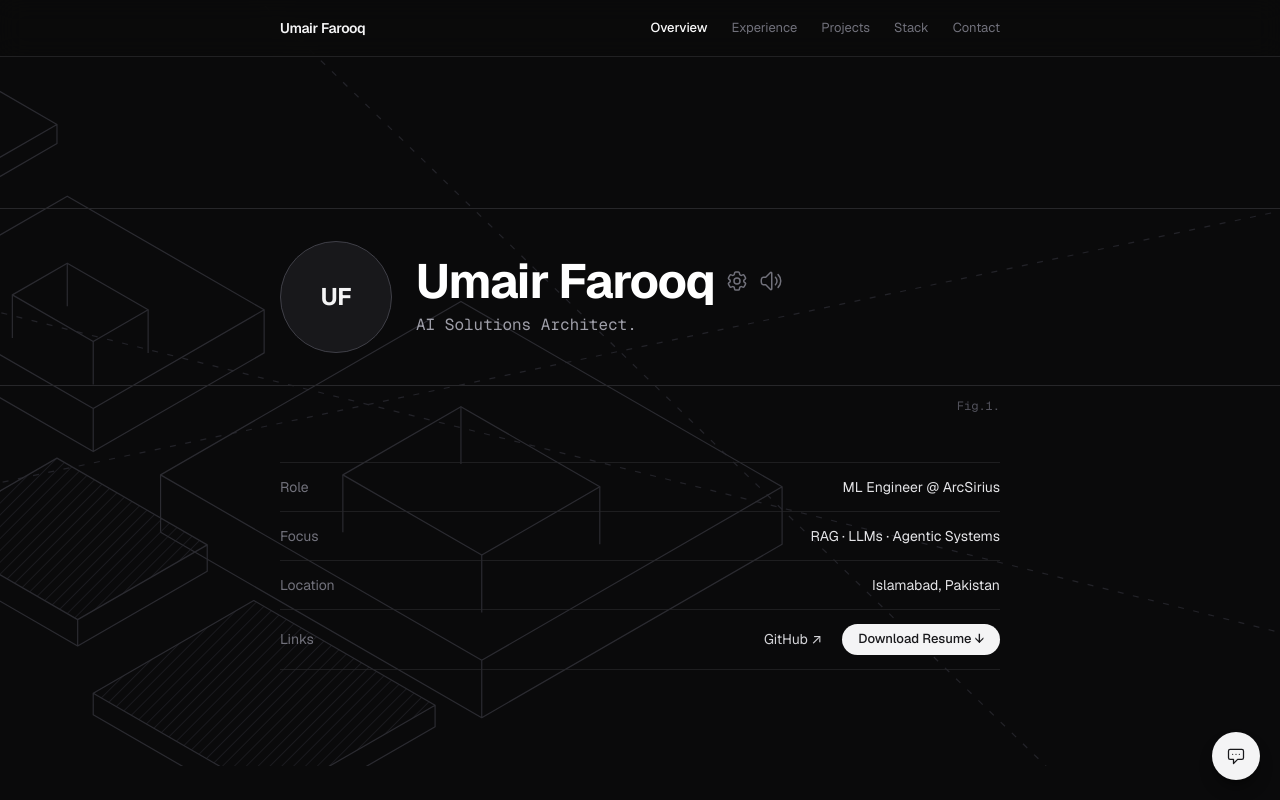
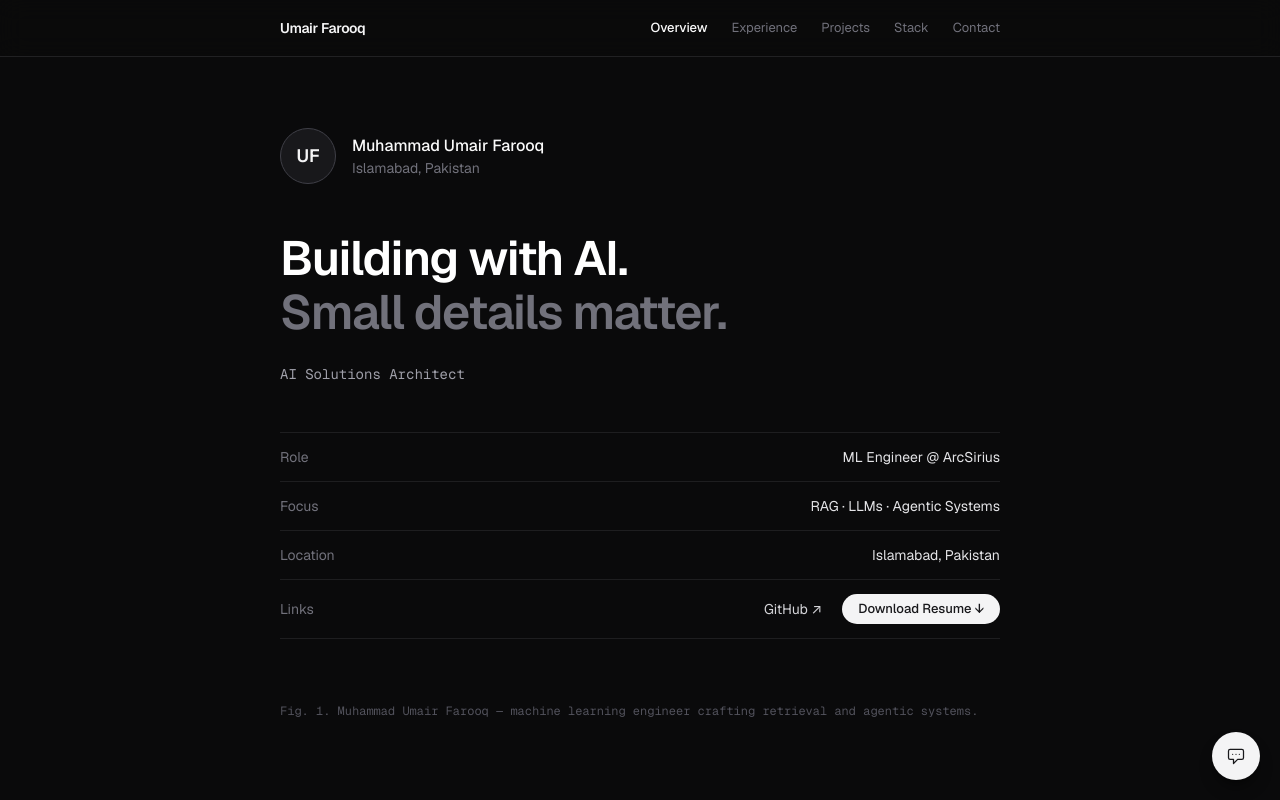
Before and after one commit to Umair-Farooque/Portfolio, a React (Vite) app: page / in a window 1280 px wide. Shown: the top 800 px of the page. Built offline with nearby package versions, Linux system fonts and the light colour scheme; the HTML template or start-up script is replaced by a standard one.

Commit message:
revert: restore previous hero section layout (remove isometric wireframe scene and name band) - keep dark theme colors to match rest of site

```diff
--- a/src/components/Hero.tsx
+++ b/src/components/Hero.tsx
@@ -74,98 +74,7 @@ class TextScramble {
     }
 }
 
-const roles = ['Machine Learning Engineer.', 'AI Solutions Architect.', 'RAG & LLM Specialist.'];
-
-/* ---------- Isometric wireframe scene ---------- */
-
-type Pt = [number, number];
-
-const COS30 = Math.cos(Math.PI / 6);
-
-const project = (x: number, y: number, z: number): Pt => [(x - y) * COS30, (x + y) * 0.5 - z];
-
-const fmt = (p: Pt) => `${p[0].toFixed(1)},${p[1].toFixed(1)}`;
-const poly = (pts: Pt[]) => pts.map(fmt).join(' ');
-const seg = (pts: Pt[]) => pts.map(fmt).join(' L');
-
-interface BoxProps {
-    x: number;
-    y: number;
-    z: number;
-    w: number;
-    d: number;
-    h: number;
-    hatch?: boolean;
-    holeInset?: number;
-}
-
-const IsoBox = ({ x, y, z, w, d, h, hatch, holeInset }: BoxProps) => {
-    const t1 = project(x, y, z + h);
-    const t2 = project(x + w, y, z + h);
-    const t3 = project(x + w, y + d, z + h);
-    const t4 = project(x, y + d, z + h);
-    const b2 = project(x + w, y, z);
-    const b3 = project(x + w, y + d, z);
-    const b4 = project(x, y + d, z);
-
-    const outline = `M ${seg([t1, t2, b2, b3, b4, t4])} Z M ${seg([t2, t3])} M ${seg([t3, b3])} M ${seg([t4, t3])}`;
-
-    return (
-        <g stroke="#2b2b31" strokeWidth="1" fill="none" strokeLinejoin="round">
-            {hatch && <polygon points={poly([t1, t2, t3, t4])} fill="url(#isoHatch)" stroke="none" />}
-            <path d={outline} />
-            {holeInset != null && (
-                <>
-                    {(() => {
-                        const i1 = project(x + holeInset, y + holeInset, z + h);
-                        const i2 = project(x + w - holeInset, y + holeInset, z + h);
-                        const i3 = project(x + w - holeInset, y + d - holeInset, z + h);
-                        const i4 = project(x + holeInset, y + d - holeInset, z + h);
-                        const j1 = project(x + holeInset, y + holeInset, z);
-                        const j2 = project(x + w - holeInset, y + holeInset, z);
-                        const j3 = project(x + w - holeInset, y + d - holeInset, z);
-                        const j4 = project(x + holeInset, y + d - holeInset, z);
-                        return (
-                            <>
-                                <polygon points={poly([i1, i2, i3, i4])} />
-                                <path d={`M ${seg([i1, j1])} M ${seg([i2, j2])} M ${seg([i3, j3])} M ${seg([i4, j4])}`} />
-                            </>
-                        );
-                    })()}
-                </>
-            )}
-        </g>
-    );
-};
-
-const IsoScene = () => (
-    <svg
-        aria-hidden="true"
-        className="pointer-events-none absolute inset-0 h-full w-full"
-        viewBox="0 0 1200 640"
-        preserveAspectRatio="xMidYMid slice"
-    >
-        <defs>
-            <pattern id="isoHatch" width="7" height="7" patternUnits="userSpaceOnUse" patternTransform="rotate(45)">
-                <line x1="0" y1="0" x2="0" y2="7" stroke="#232329" strokeWidth="1" />
-            </pattern>
-        </defs>
-
-        {/* Dashed guide lines */}
-        <g stroke="#232329" strokeWidth="1" strokeDasharray="5 8">
-            <line x1="-60" y1="430" x2="1260" y2="150" />
-            <line x1="-60" y1="230" x2="1260" y2="560" />
-            <line x1="240" y1="-40" x2="980" y2="680" />
-        </g>
-
-        {/* Wireframe blocks */}
-        <IsoBox x={560} y={40} z={0} w={310} d={290} h={48} holeInset={88} />
-        <IsoBox x={270} y={130} z={0} w={190} d={165} h={36} holeInset={56} />
-        <IsoBox x={470} y={340} z={0} w={145} d={125} h={22} hatch />
-        <IsoBox x={680} y={360} z={0} w={175} d={155} h={18} hatch />
-        <IsoBox x={90} y={55} z={0} w={95} d={85} h={16} />
-    </svg>
-);
+const roles = ['Machine Learning Engineer', 'AI Solutions Architect', 'RAG & LLM Specialist'];
 
 const overviewRows = [
     { label: 'Role', value: 'ML Engineer @ ArcSirius' },
@@ -193,68 +102,32 @@ const Hero = () => {
     }, []);
 
     return (
-        <section id="hero" className="relative overflow-hidden">
-            {/* Isometric wireframe backdrop */}
-            <IsoScene />
-
-            {/* Name band */}
-            <div className="relative z-10 mt-40 md:mt-52">
-                <div className="border-t border-zinc-800" />
-                <div className="mx-auto max-w-3xl px-6">
-                    <div className="flex items-center gap-5 py-7 md:gap-6 md:py-8">
-                        <div className="flex h-20 w-20 shrink-0 select-none items-center justify-center rounded-full border border-zinc-700 bg-zinc-900 text-xl font-bold tracking-tight text-zinc-100 md:h-28 md:w-28 md:text-2xl">
-                            UF
-                        </div>
-                        <div className="min-w-0">
-                            <h1 className="flex items-center gap-2.5 text-3xl font-bold tracking-tight text-white md:text-5xl">
-                                <span className="truncate">Umair Farooq</span>
-                                <svg
-                                    aria-hidden="true"
-                                    className="hidden h-5 w-5 shrink-0 text-zinc-500 sm:inline-block md:h-6 md:w-6"
-                                    fill="none"
-                                    stroke="currentColor"
-                                    strokeWidth="1.5"
-                                    viewBox="0 0 24 24"
-                                >
-                                    <path
-                                        strokeLinecap="round"
-                                        strokeLinejoin="round"
-                                        d="M9.594 3.94c.09-.542.56-.94 1.11-.94h2.593c.55 0 1.02.398 1.11.94l.213 1.281c.063.374.313.686.645.87.074.04.147.083.22.127.325.196.72.257 1.075.124l1.217-.456a1.125 1.125 0 011.37.49l1.296 2.247a1.125 1.125 0 01-.26 1.431l-1.003.827c-.293.241-.438.613-.43.992a7.723 7.723 0 010 .255c-.008.378.137.75.43.991l1.004.827c.424.35.534.955.26 1.43l-1.298 2.247a1.125 1.125 0 01-1.369.491l-1.217-.456c-.355-.133-.75-.072-1.076.124a6.47 6.47 0 01-.22.128c-.331.183-.581.495-.644.869l-.213 1.281c-.09.543-.56.94-1.11.94h-2.594c-.55 0-1.019-.398-1.11-.94l-.213-1.281c-.062-.374-.312-.686-.644-.87a6.52 6.52 0 01-.22-.127c-.325-.196-.72-.257-1.076-.124l-1.217.456a1.125 1.125 0 01-1.369-.49l-1.297-2.247a1.125 1.125 0 01.26-1.431l1.004-.827c.292-.24.437-.613.43-.991a6.932 6.932 0 010-.255c.007-.378-.138-.75-.43-.992l-1.004-.827a1.125 1.125 0 01-.26-1.43l1.297-2.247a1.125 1.125 0 011.37-.491l1.216.456c.356.133.751.072 1.076-.124.072-.044.146-.086.22-.128.332-.183.582-.495.644-.869l.214-1.28z"
-                                    />
-                                    <path strokeLinecap="round" strokeLinejoin="round" d="M15 12a3 3 0 11-6 0 3 3 0 016 0z" />
-                                </svg>
-                                <svg
-                                    aria-hidden="true"
-                                    className="hidden h-5 w-5 shrink-0 text-zinc-500 sm:inline-block md:h-6 md:w-6"
-                                    fill="none"
-                                    stroke="currentColor"
-                                    strokeWidth="1.5"
-                                    viewBox="0 0 24 24"
-                                >
-                                    <path
-                                        strokeLinecap="round"
-                                        strokeLinejoin="round"
-                                        d="M19.114 5.636a9 9 0 010 12.728M16.463 8.288a5.25 5.25 0 010 7.424M6.75 8.25l4.72-4.72a.75.75 0 011.28.53v15.88a.75.75 0 01-1.28.53l-4.72-4.72H4.51c-.88 0-1.704-.507-1.938-1.354A9.009 9.009 0 012.25 12c0-.83.112-1.633.322-2.396C2.806 8.756 3.63 8.25 4.51 8.25H6.75z"
-                                    />
-                                </svg>
-                            </h1>
-                            <p ref={roleRef} className="mt-2 min-h-5 font-mono text-sm text-zinc-400 md:text-base">
-                                Machine Learning Engineer.
-                            </p>
-                        </div>
+        <section id="hero" className="pt-32 pb-20">
+            <div className="mx-auto max-w-3xl px-6">
+                {/* Identity */}
+                <div className="flex items-center gap-4">
+                    <div className="flex h-14 w-14 select-none items-center justify-center rounded-full border border-zinc-700 bg-zinc-900 text-lg font-semibold tracking-tight text-zinc-100">
+                        UF
+                    </div>
+                    <div>
+                        <p className="font-medium text-zinc-50">Muhammad Umair Farooq</p>
+                        <p className="text-sm text-zinc-500">Islamabad, Pakistan</p>
                     </div>
                 </div>
-                <div className="border-t border-zinc-800" />
-            </div>
 
-            {/* Fig caption */}
-            <div className="relative z-10 mx-auto max-w-3xl px-6 pt-3 text-right font-mono text-xs text-zinc-600">
-                Fig.1.
-            </div>
+                {/* Headline */}
+                <h1 className="mt-12 text-4xl font-semibold leading-[1.12] tracking-tight text-white md:text-5xl">
+                    Building with AI.
+                    <br />
+                    <span className="text-zinc-500">Small details matter.</span>
+                </h1>
 
-            {/* Overview */}
-            <div className="relative z-10 mx-auto max-w-3xl px-6 pb-24 pt-12">
-                <dl className="divide-y divide-zinc-800/70 border-y border-zinc-800/70">
+                <p ref={roleRef} className="mt-6 min-h-5 font-mono text-sm text-zinc-400">
+                    Machine Learning Engineer
+                </p>
+
+                {/* Overview */}
+                <dl className="mt-12 divide-y divide-zinc-800/70 border-y border-zinc-800/70">
                     {overviewRows.map((row) => (
                         <div key={row.label} className="flex items-center justify-between py-3.5 text-sm">
                             <dt className="text-zinc-500">{row.label}</dt>
@@ -282,6 +155,10 @@ const Hero = () => {
                         </dd>
                     </div>
                 </dl>
+
+                <p className="mt-16 font-mono text-xs text-zinc-600">
+                    Fig. 1. Muhammad Umair Farooq — machine learning engineer crafting retrieval and agentic systems.
+                </p>
             </div>
         </section>
     );
```
